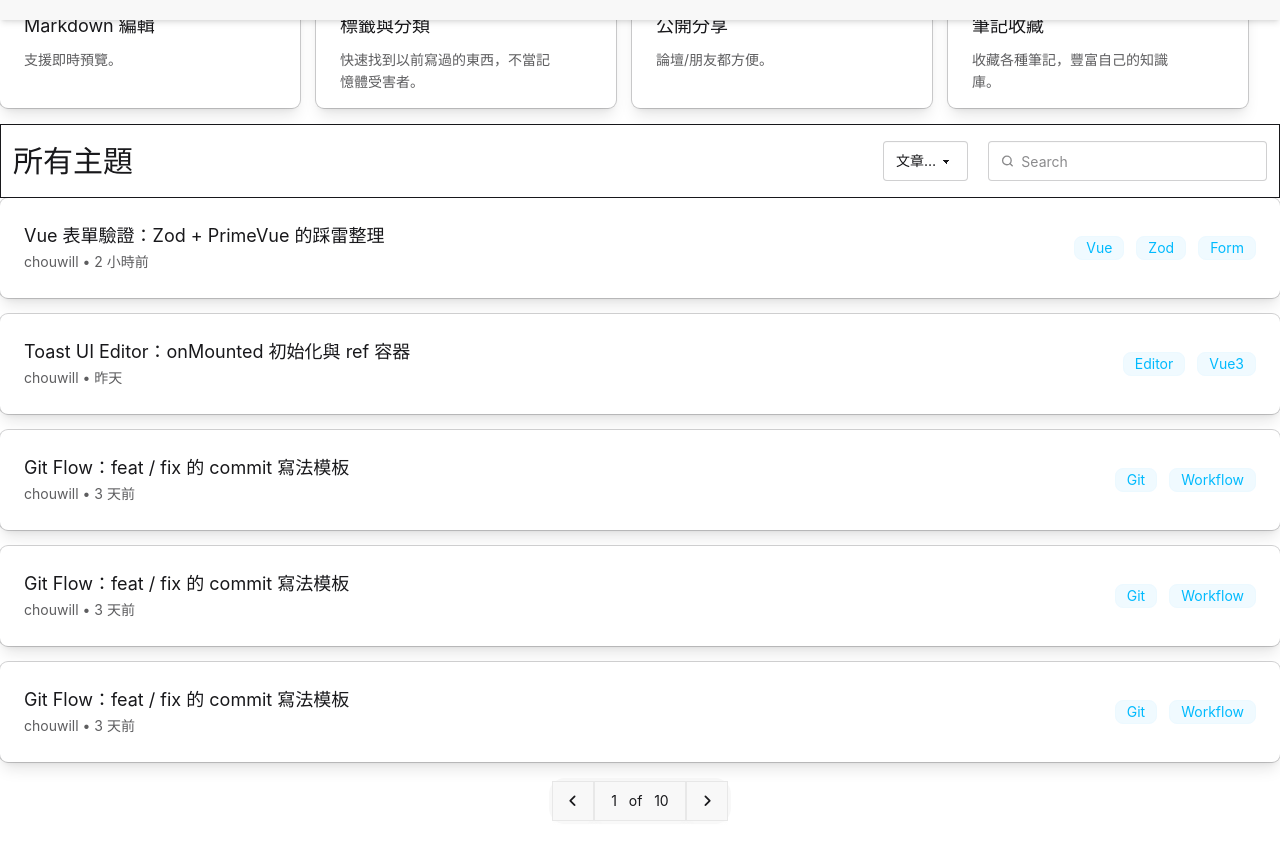
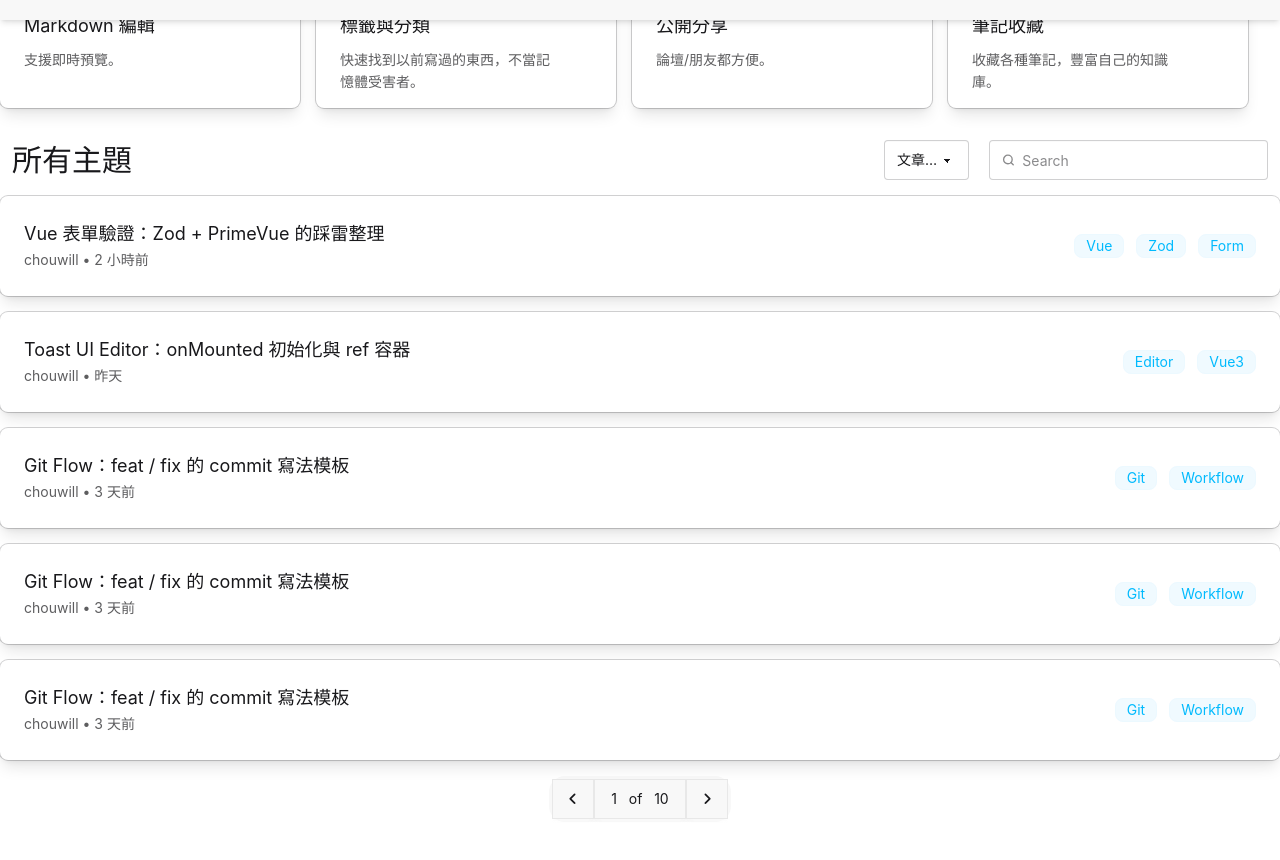
Before and after one commit to Chouwill/Shared-Notes, a Vue app: page / in a window 1280 px wide. Shown: the part 780-1640 px from the top of the page. Built offline with nearby package versions, Linux system fonts and the light colour scheme.

Commit message:
chore: remove debug border lines from IndexContent.vue

```diff
--- a/src/components/IndexPage/IndexContent.vue
+++ b/src/components/IndexPage/IndexContent.vue
@@ -96,7 +96,7 @@ const articleLists = ref([
       </div>
     </div>
     <div class="">
-      <div class="flex md:flex-row md:gap-0 flex-col justify-between items-center border">
+      <div class="flex md:flex-row md:gap-0 flex-col justify-between items-center ">
         <div class="first-title text-3xl text-base-content p-3">所有主題</div>
         <div class="flex gap-3 items-center">
           <div class="flex  gap-5 p-3 items-center">
```
